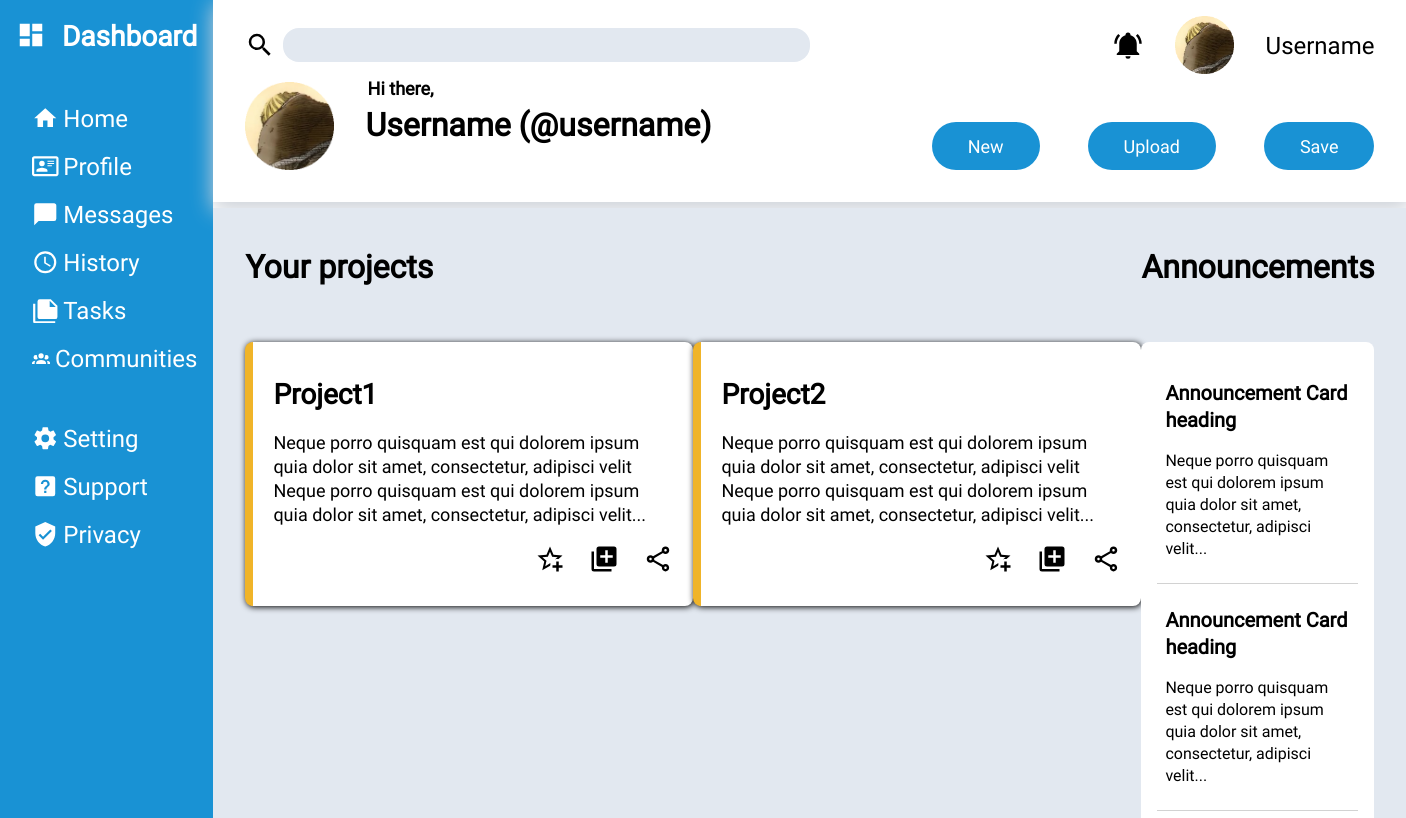
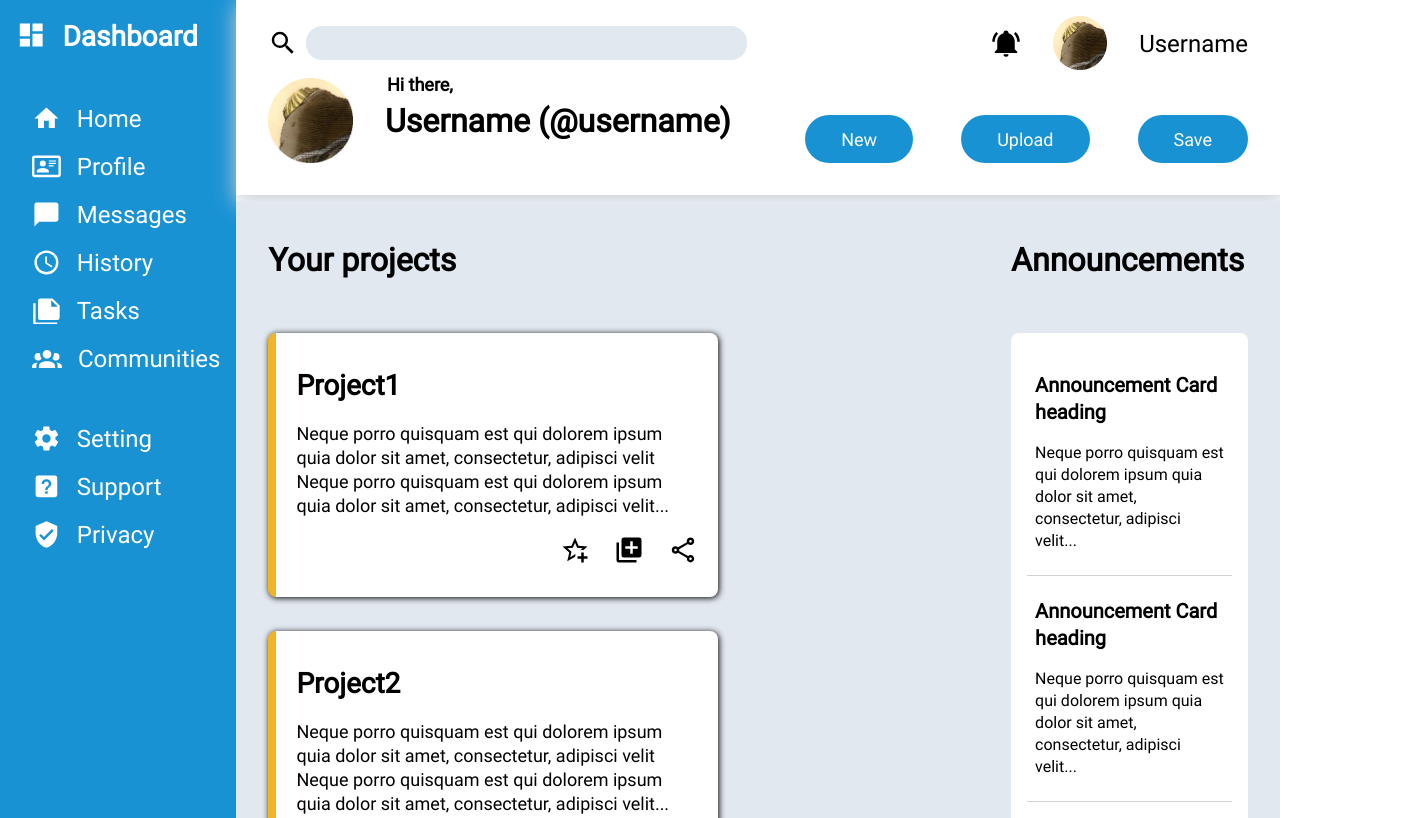
Before and after one commit to MisharyD/dashboard, a plain HTML site: page index.html in a window 1280 px wide. Shown: the top 818 px of the page, 1406 px wide, since content can reach past the window. Drawn offline with Linux system fonts and the light colour scheme.

Commit message:
make project cards and profile responsiove

```diff
--- a/containers.css
+++ b/containers.css
@@ -10,6 +10,7 @@
 *
 {
     font-family:"robotoregular";
+    box-sizing: border-box;
 }
 
 html, body
@@ -53,7 +54,7 @@ html, body
 
     display: grid;
     grid-template-columns: 3fr 1fr;
-    grid-template-rows: 1fr 7fr 9fr;
+    gap:32px;
     padding:32px;
     background-color: #E2E8F0;
 }
@@ -64,7 +65,8 @@ html, body
     grid-row: 2 / 4;
 
     display: grid;
-    grid-template-columns: 1fr 1fr;
+    grid-template-columns: repeat(auto-fit, minmax(450px,1fr));
+    gap: 34px;
 }
 
 .announcemnts
--- a/index.html
+++ b/index.html
@@ -46,7 +46,7 @@
                     Tasks
                 </li>
                 <li>
-                    <svg style = "width:calc(10% + 10px); fill:white" xmlns="http://www.w3.org/2000/svg" viewBox="0 0 24 24">
+                    <svg style = "width:calc(10% + 10px); min-width:30px; fill:white" xmlns="http://www.w3.org/2000/svg" viewBox="0 0 24 24">
                         <path d="M12,5.5A3.5,3.5 0 0,1 15.5,9A3.5,3.5 0 0,1 12,12.5A3.5,3.5 0 0,1 8.5,9A3.5,3.5 0 0,1 12,5.5M5,8C5.56,8 6.08,8.15 6.53,8.42C6.38,9.85 6.8,11.27 7.66,12.38C7.16,13.34 6.16,14 5,14A3,3 0 0,1 2,11A3,3 0 0,1 5,8M19,8A3,3 0 0,1 22,11A3,3 0 0,1 19,14C17.84,14 16.84,13.34 16.34,12.38C17.2,11.27 17.62,9.85 17.47,8.42C17.92,8.15 18.44,8 19,8M5.5,18.25C5.5,16.18 8.41,14.5 12,14.5C15.59,14.5 18.5,16.18 18.5,18.25V20H5.5V18.25M0,20V18.5C0,17.11 1.89,15.94 4.45,15.6C3.86,16.28 3.5,17.22 3.5,18.25V20H0M24,20H20.5V18.25C20.5,17.22 20.14,16.28 19.55,15.6C22.11,15.94 24,17.11 24,18.5V20Z" />
                     </svg>
                     Communities
--- a/items.css
+++ b/items.css
@@ -34,14 +34,14 @@
 {
     display:flex;
     align-items: center;
-    gap:0.3rem;
+    gap:1rem;
 }
 
 /*header*/
 
 .searchBarContainer
 {
-    grid-column: 1 / 2;
+
 
     display: flex;
     align-items: center;
@@ -67,14 +67,13 @@
 
 .billAndProfileContainer
 {
-    grid-column: 2 / 3;
+
     justify-self: end;
 
     display: flex;
     align-items: center;
     gap:2rem;
     justify-content: end;
-    align-items: center;
 }
 
 .billAndProfileContainer span
@@ -99,6 +98,7 @@
     grid-column: 1 / 2;
 
     display:flex;
+    flex-wrap: wrap;
     gap:2rem;
 }
 
@@ -131,6 +131,7 @@
 
     display: flex;
     justify-content: end;
+    flex-wrap: wrap;
     gap:3rem;
 }
 
@@ -157,8 +158,8 @@
 
 .projectCard
 {
-    width:400px;
-    height:200px;
+    width:450px;
+    min-height:200px;
     background-color: white;
     padding:32px 20px;
     border-radius: 8px;
```
